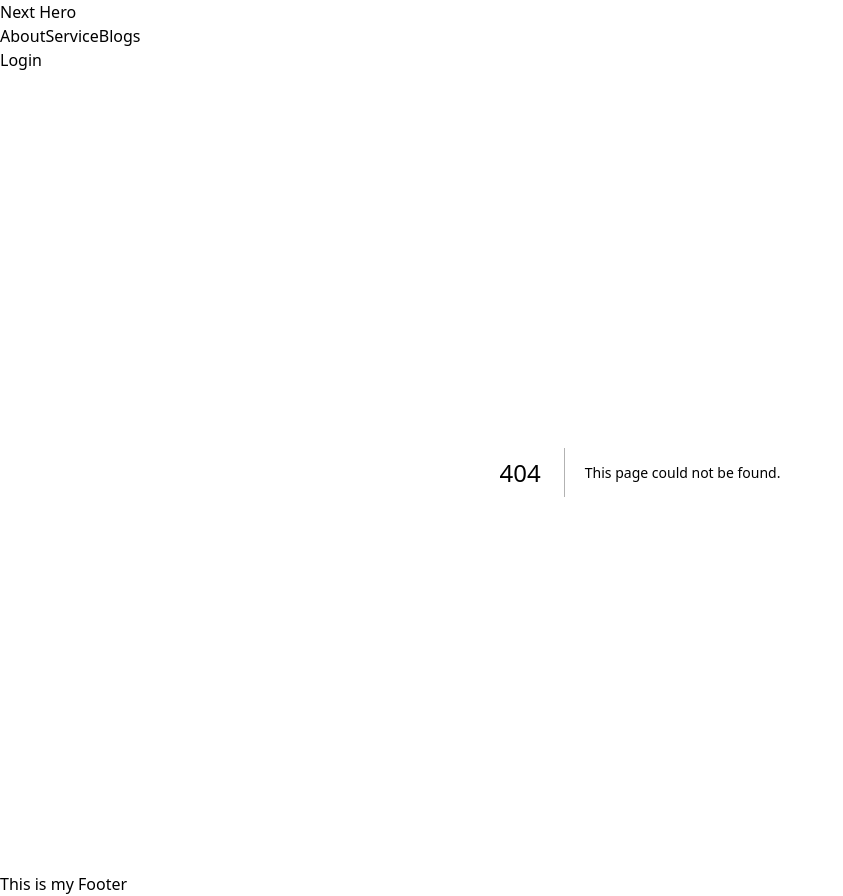
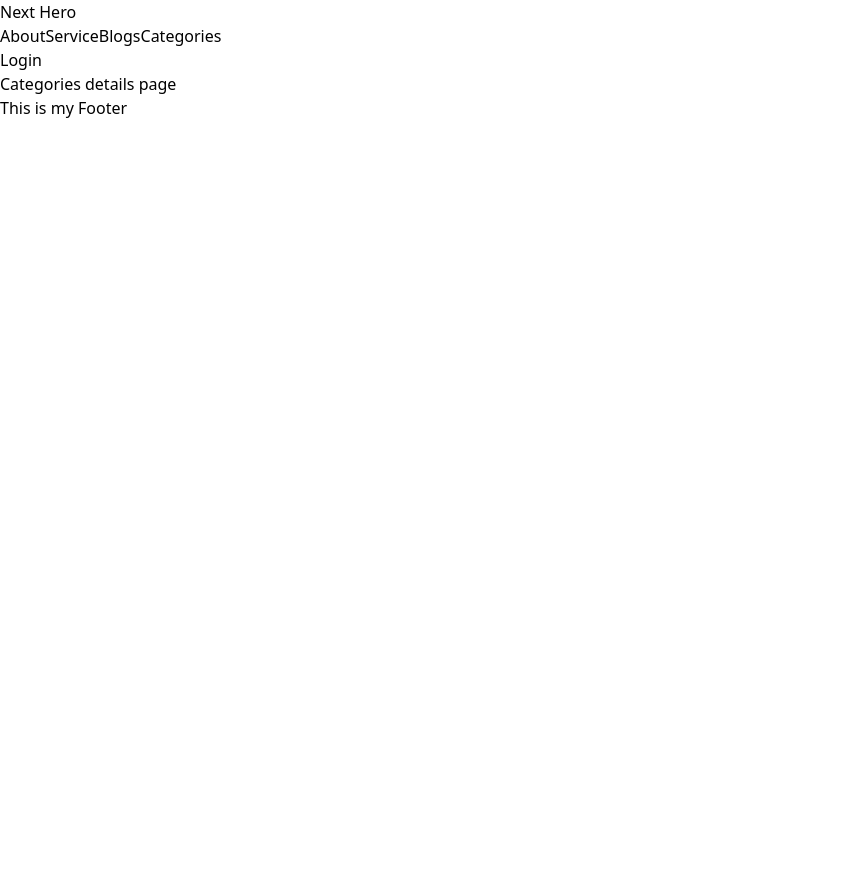
Before and after one commit to MdShuvo18/Next.js-tutorials, a Next.js app: page /categories in a window 1280 px wide. Before the commit this address had no page. Shown: the whole page, without its empty margins (0-843 px from the left). After the commit the page ends 800 px from the top, so only its background shows below. Built offline with nearby package versions, Linux system fonts and the light colour scheme.

Commit message:
catch all segment , means catch all routes with using three dot(...)

```diff
--- /dev/null
+++ b/src/app/(navbar)/categories/[...features]/page.jsx
@@ -0,0 +1,12 @@
+import React from 'react';
+
+const page = ({ params }) => {
+    console.log({params});
+    return (
+        <div>
+            Categories details page
+        </div>
+    );
+};
+
+export default page;
--- a/src/components/Navbar.jsx
+++ b/src/components/Navbar.jsx
@@ -20,7 +20,11 @@ const Navbar = () => {
         {
             title: "Blogs",
             path: '/blogs',
-        }
+        },
+        {
+            title: "Categories",
+            path: '/categories',
+        },
     ]
 
     if (pathName.includes('dashboard'))
```
Also changed, not shown: src/app/(navbar)/categories/page.jsx (added, +11 -0 lines).
